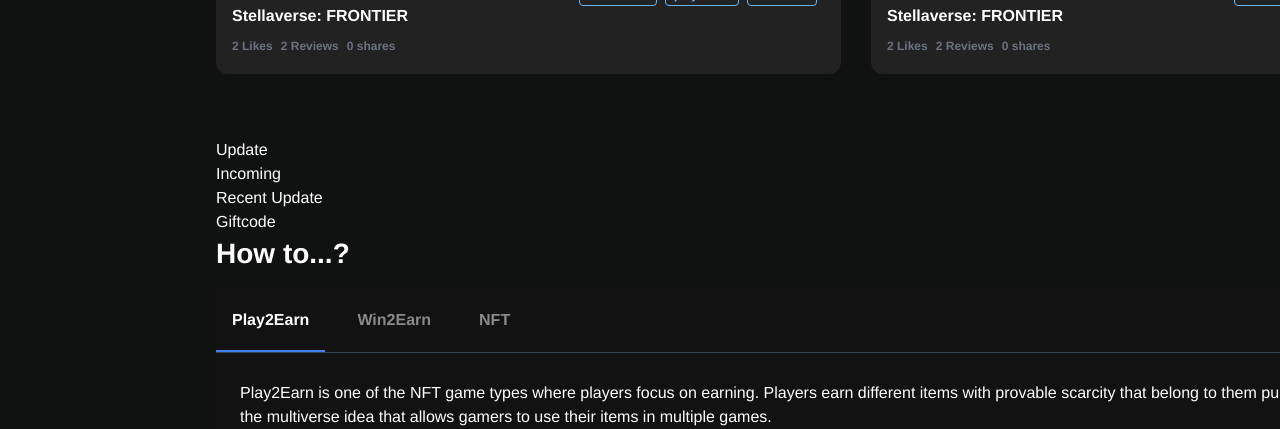
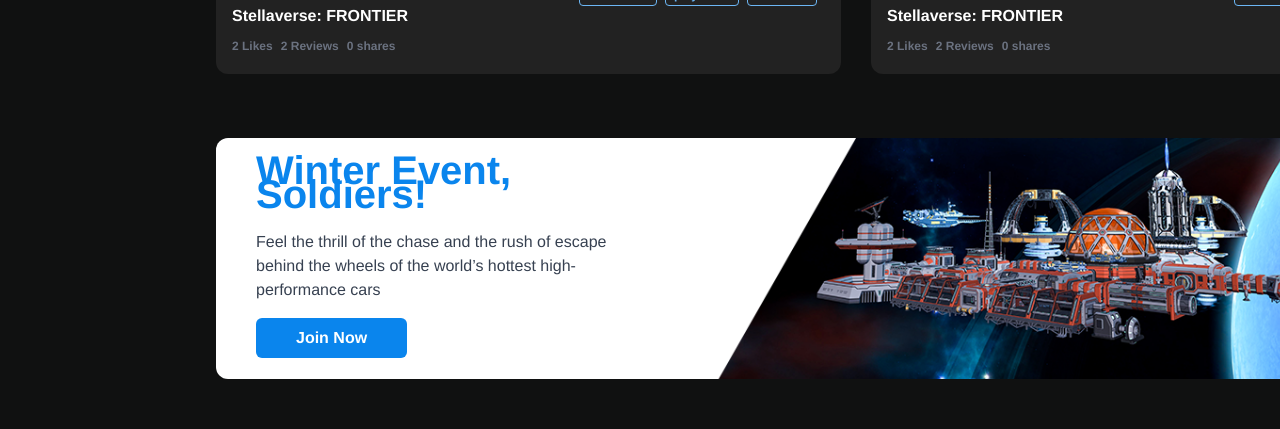
Before and after one commit to TrungNguyenBao/fe-gategame, a Next.js app: page / in a window 1280 px wide. Shown: the part 4340-4769 px from the top of the page. Built offline with nearby package versions, Linux system fonts and the light colour scheme.

Commit message:
Update section

```diff
--- a/components/HomePage/UpdateSection.tsx
+++ b/components/HomePage/UpdateSection.tsx
@@ -1,6 +1,17 @@
 const Update: React.FC = () => {
-    return <section>
-        <h2>Update</h2>
+    return <section className="mb-16">
+        <div className="rounded-xl overflow-hidden">
+            <div className="relative">
+                <img className="w-full" src="/images/icon/updates.png" />
+                <div className="flex flex-col justify-center absolute left-0 top-0 w-1/3 h-full bg-red">
+                    <div className="pl-10">
+                        <h2 className="text-[#0a85ed] text-40 font-semibold mb-6">Winter Event, Soldiers!</h2>
+                        <p className="text-gray-700 mb-4">Feel the thrill of the chase and the rush of escape behind the wheels of the world’s hottest high-performance cars</p>
+                        <a href="#" className="inline-block w-auto bg-[#0a85ed] hover:bg-blue-600 transition-all py-2 px-10 rounded-md font-semibold">Join Now</a>
+                    </div>
+                </div>
+            </div>
+        </div>
     </section>
 }
 
```
Also changed, not shown: public/images/icon/updates.png (added).
